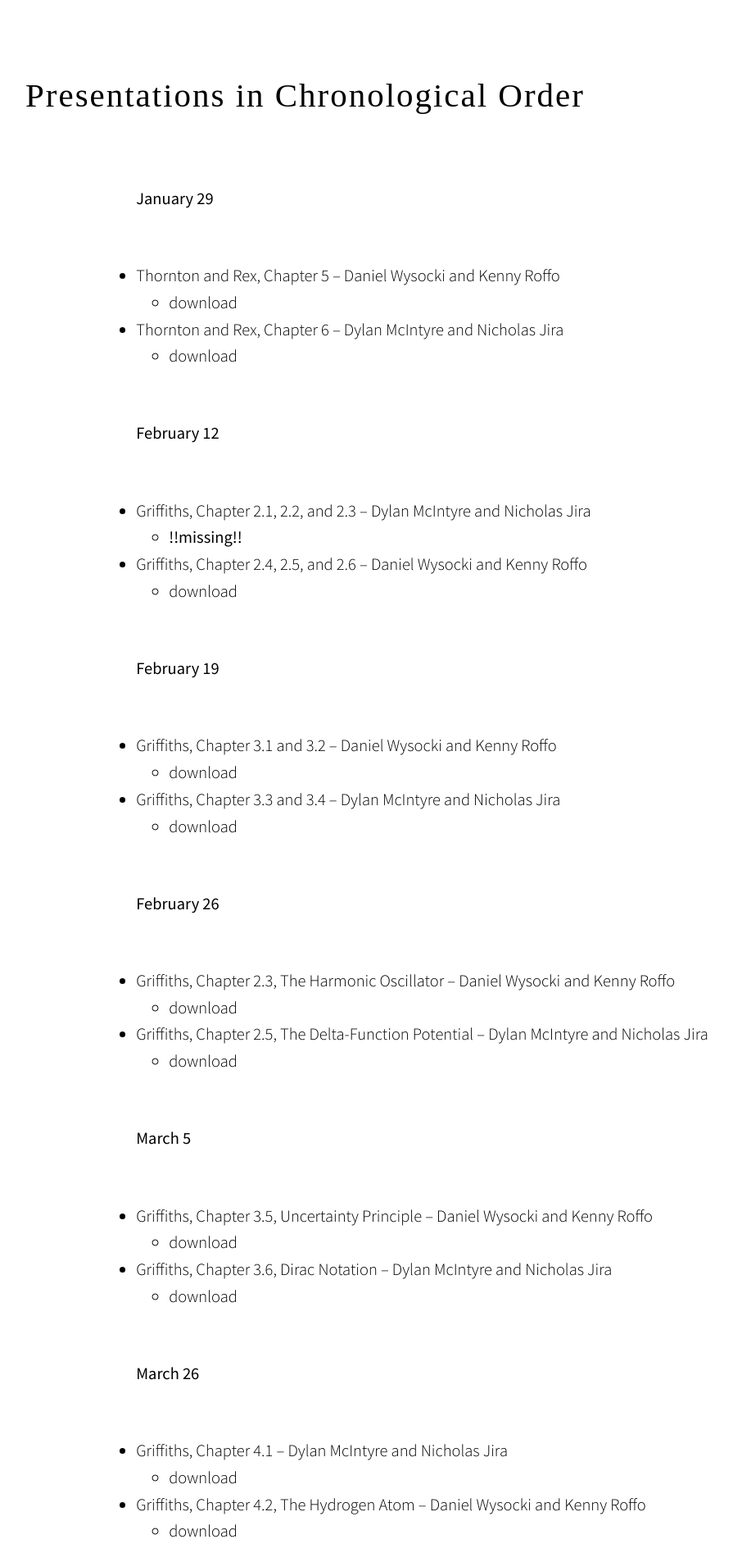
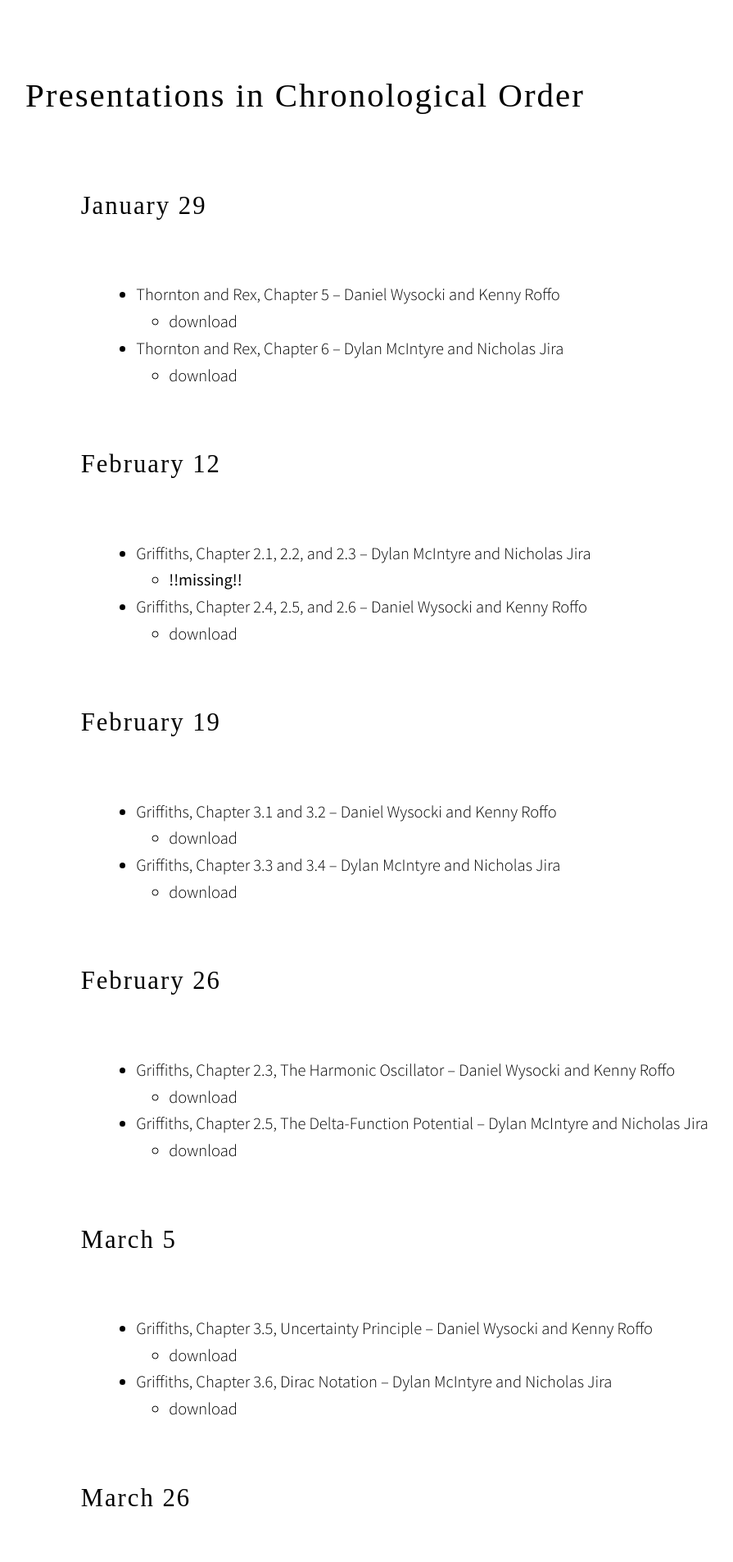
Before and after one commit to oswego-physics/phy437-spring2015, a Jekyll site: the page built from index.md, in a window 1280 px wide. Shown: the part 1030-2935 px from the top of the page at 82% size, without its empty margins (121-1016 px from the left). Built offline with Jekyll 4.4.1, drawn with Linux system fonts in a browser that asks for light colours; nearby versions of some CDN libraries; some web fonts are replaced.

```diff
--- a/index.md
+++ b/index.md
@@ -21,7 +21,7 @@ Nicholas Jira
 
 # Presentations in Chronological Order
 
-**January 29**
+## January 29
 
 - Thornton and Rex, Chapter 5 -- Daniel Wysocki and Kenny Roffo
     - [download]({{site.baseurl}}/assets/presentations/threx_ch5/threx_ch5.pdf)
@@ -30,7 +30,7 @@ Nicholas Jira
 
 
 
-**February 12**
+## February 12
 
 - Griffiths, Chapter 2.1, 2.2, and 2.3 -- Dylan McIntyre and Nicholas Jira
     - **!!missing!!**
@@ -39,7 +39,7 @@ Nicholas Jira
 
 
 
-**February 19**
+## February 19
 
 - Griffiths, Chapter 3.1 and 3.2 -- Daniel Wysocki and Kenny Roffo
     - [download]({{site.baseurl}}/assets/presentations/griffiths_ch3/griffiths_ch3.pdf)
@@ -48,7 +48,7 @@ Nicholas Jira
 
 
 
-**February 26**
+## February 26
 
 - Griffiths, Chapter 2.3, The Harmonic Oscillator -- Daniel Wysocki and Kenny Roffo
     - [download]({{site.baseurl}}/assets/presentations/griffiths_qho/griffiths_qho.pdf)
@@ -57,7 +57,7 @@ Nicholas Jira
 
 
 
-**March 5**
+## March 5
 
 - Griffiths, Chapter 3.5, Uncertainty Principle -- Daniel Wysocki and Kenny Roffo
     - [download]({{site.baseurl}}/assets/presentations/griffiths_up/griffiths_up.pdf)
@@ -66,7 +66,7 @@ Nicholas Jira
 
 
 
-**March 26**
+## March 26
 
 - Griffiths, Chapter 4.1 -- Dylan McIntyre and Nicholas Jira
     - [download]({{site.baseurl}}/assets/presentations/chpt_4_presentation.pdf)
@@ -75,7 +75,7 @@ Nicholas Jira
 
 
 
-**April 2**
+## April 2
 
 - Griffiths, Chapter 4.3, Angular Momentum -- Daniel Wysocki and Nicholas Jira
     - [download]({{site.baseurl}}/assets/presentations/griffiths_angular_momentum/griffiths_angular_momentum.pdf)
@@ -84,7 +84,7 @@ Nicholas Jira
 
 
 
-**April 23**
+## April 23
 
 
 - Griffiths, Chapter 5.1, Two-Particle Systems -- Dylan McIntyre and Kenny Roffo
@@ -95,7 +95,7 @@ Nicholas Jira
 
 
 
-**April 30**
+## April 30
 
 - Griffiths, Chapter 5.3, Solids -- Daniel Wysocki and Dylan McIntyre
     - [download]({{site.baseurl}}/assets/presentations/griffiths_solids/griffiths_solids.pdf)
```
